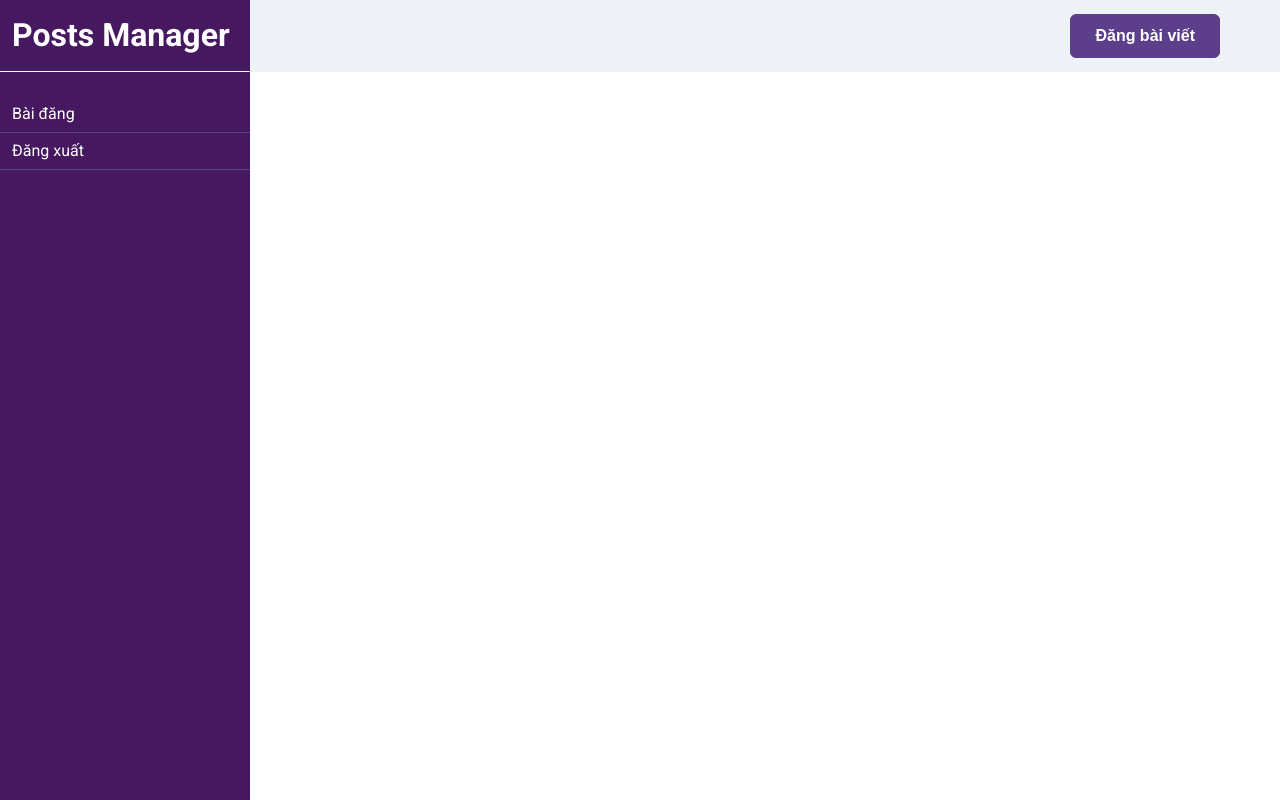
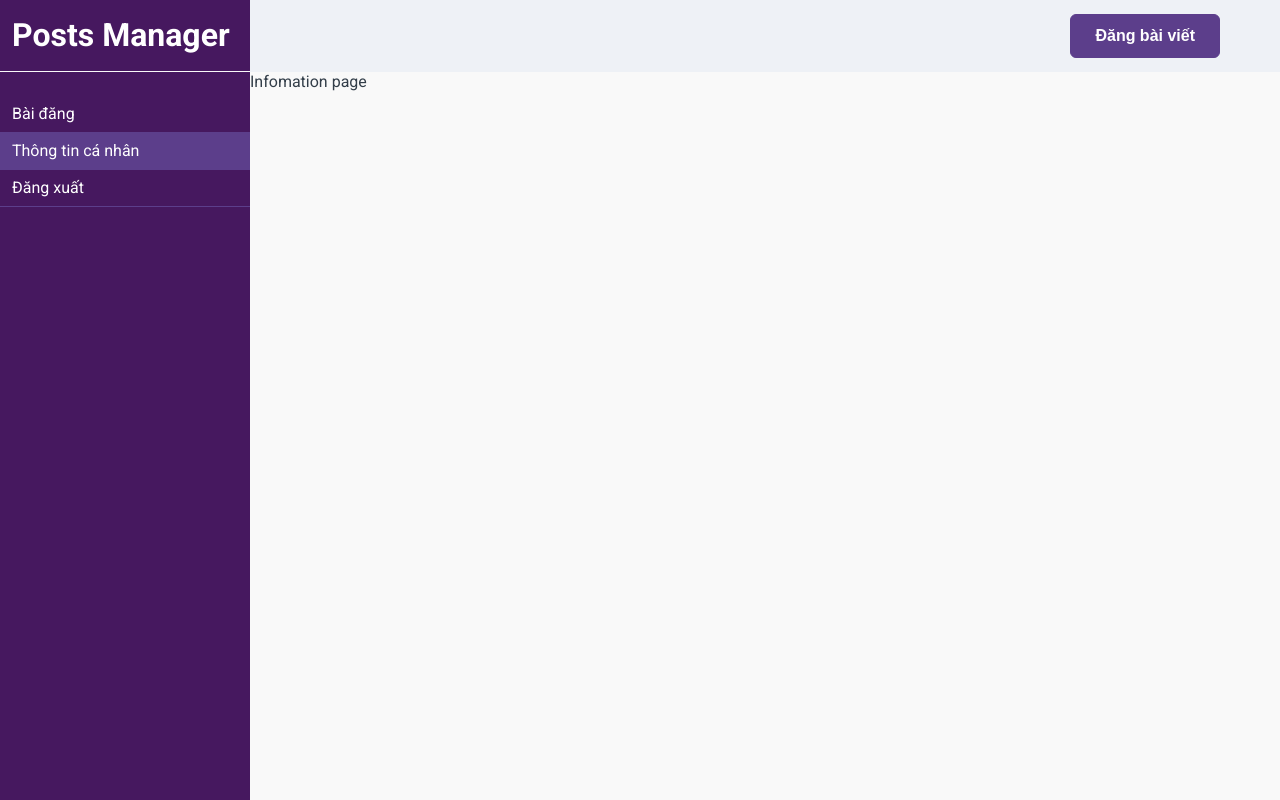
Before and after one commit to nvdai2401/post-manager-dashboard, a Vue app: page /info in a window 1280 px wide. Built offline with nearby package versions, Linux system fonts and the light colour scheme; sample sign-in values are in the browser's storage.

Commit message:
added info page to test authentication when user log out

```diff
--- a/src/components/side-bar.vue
+++ b/src/components/side-bar.vue
@@ -4,6 +4,9 @@
     <ul>
       <li :class="[{ active: routeName === 'post-list' }, 'p-l-12']">
         <router-link to="/">Bài đăng</router-link>
+      </li>
+      <li :class="[{ active: routeName === 'info' }, 'p-l-12']">
+        <router-link to="/info">Thông tin cá nhân</router-link>
       </li>
       <li class="p-l-12" @click="signOut">Đăng xuất</li>
     </ul>
--- a/src/router/index.js
+++ b/src/router/index.js
@@ -9,6 +9,11 @@ const routes = [
     name: "post-list",
     component: () =>
       import(/* webpackChunkName: "post-list" */ "../views/post-list.vue")
+  },
+  {
+    path: "/info",
+    name: "info",
+    component: () => import(/* webpackChunkName: "info" */ "../views/info.vue")
   },
   {
     path: "/login",
--- /dev/null
+++ b/src/views/info.vue
@@ -0,0 +1,11 @@
+<template>
+  <div class="main-view">
+    Infomation page
+  </div>
+</template>
+
+<script>
+export default {};
+</script>
+
+<style scoped lang="scss"></style>
```
